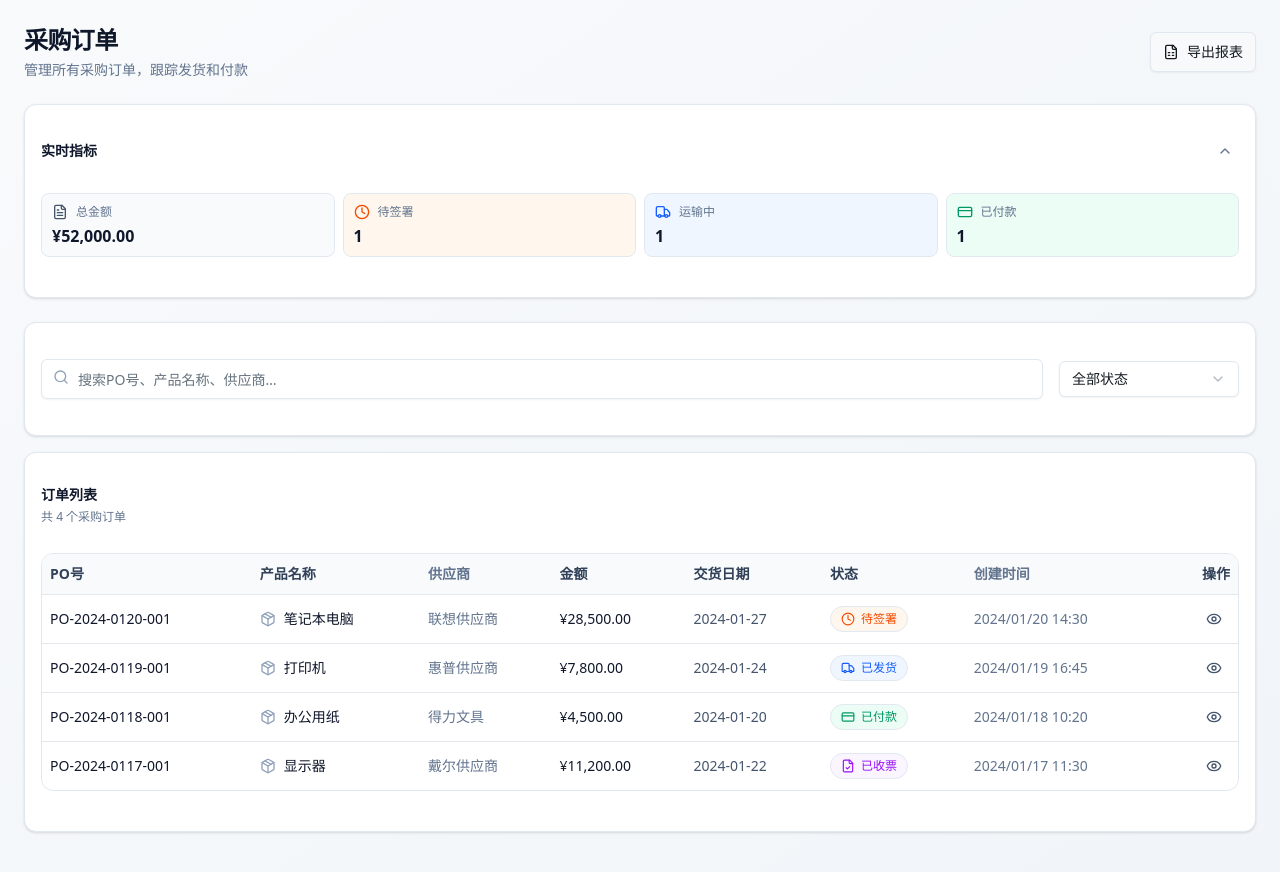
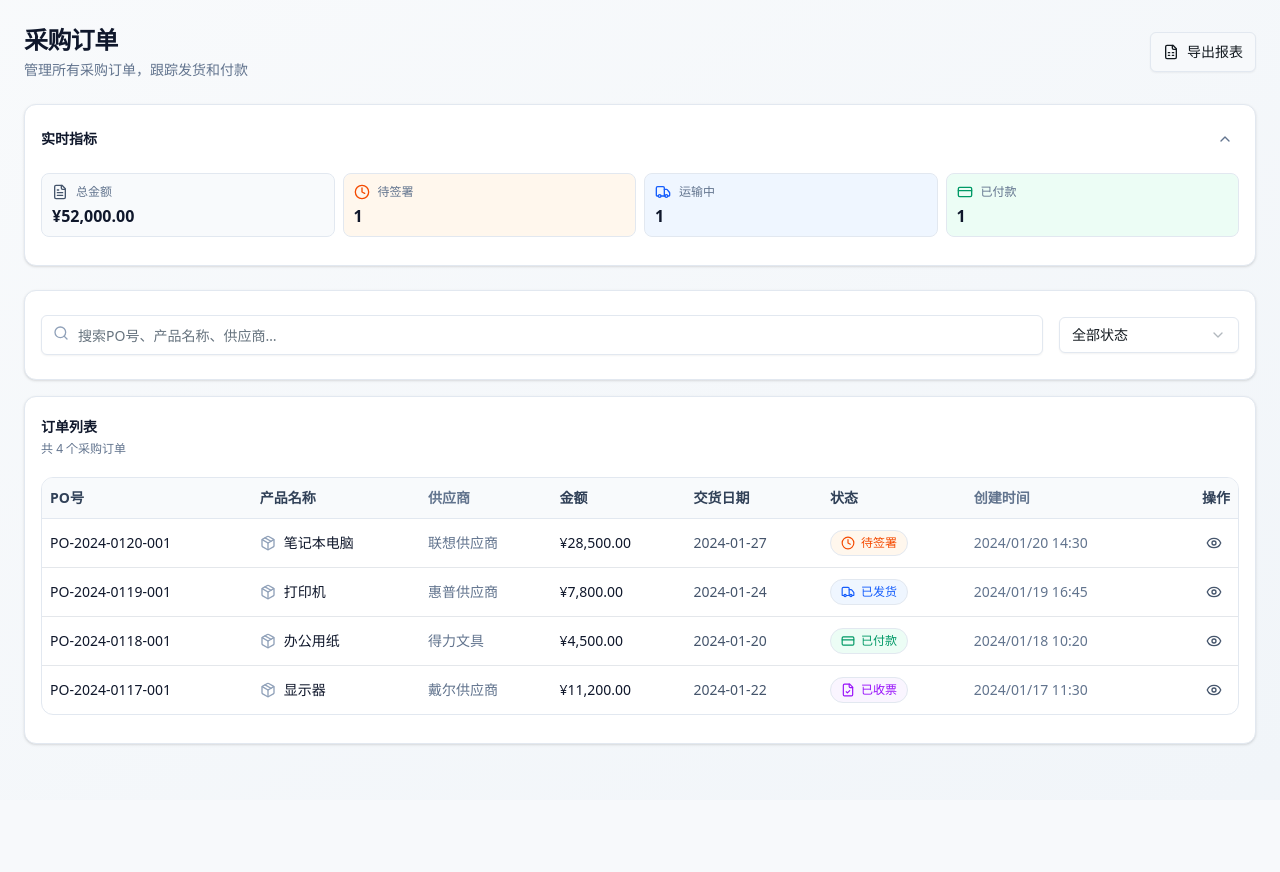
Before and after one commit to rogercwchenhk/leadcom-SRM, a Next.js app: page /pos in a window 1280 px wide. After the commit the page ends 800 px from the top, so only its background shows below. Built offline with nearby package versions, Linux system fonts and the light colour scheme.

Commit message:
refactor: 直接修改Card组件默认样式，大幅减少留白
Coze-Commit-Type: user
Coze-User-ID: 2943817032430572
Coze-Conversation-ID: 34916746528770

```diff
--- a/src/components/ui/card.tsx
+++ b/src/components/ui/card.tsx
@@ -7,7 +7,7 @@ function Card({ className, ...props }: React.ComponentProps<"div">) {
     <div
       data-slot="card"
       className={cn(
-        "bg-card text-card-foreground flex flex-col gap-6 rounded-xl border py-6 shadow-sm",
+        "bg-card text-card-foreground flex flex-col gap-4 rounded-xl border py-3 shadow-sm",
         className
       )}
       {...props}
@@ -20,7 +20,7 @@ function CardHeader({ className, ...props }: React.ComponentProps<"div">) {
     <div
       data-slot="card-header"
       className={cn(
-        "@container/card-header grid auto-rows-min grid-rows-[auto_auto] items-start gap-2 px-6 has-data-[slot=card-action]:grid-cols-[1fr_auto] [.border-b]:pb-6",
+        "@container/card-header grid auto-rows-min grid-rows-[auto_auto] items-start gap-1.5 px-4 has-data-[slot=card-action]:grid-cols-[1fr_auto] [.border-b]:pb-3",
         className
       )}
       {...props}
@@ -65,7 +65,7 @@ function CardContent({ className, ...props }: React.ComponentProps<"div">) {
   return (
     <div
       data-slot="card-content"
-      className={cn("px-6", className)}
+      className={cn("px-4", className)}
       {...props}
     />
   )
@@ -75,7 +75,7 @@ function CardFooter({ className, ...props }: React.ComponentProps<"div">) {
   return (
     <div
       data-slot="card-footer"
-      className={cn("flex items-center px-6 [.border-t]:pt-6", className)}
+      className={cn("flex items-center px-4 [.border-t]:pt-3", className)}
       {...props}
     />
   )
```
